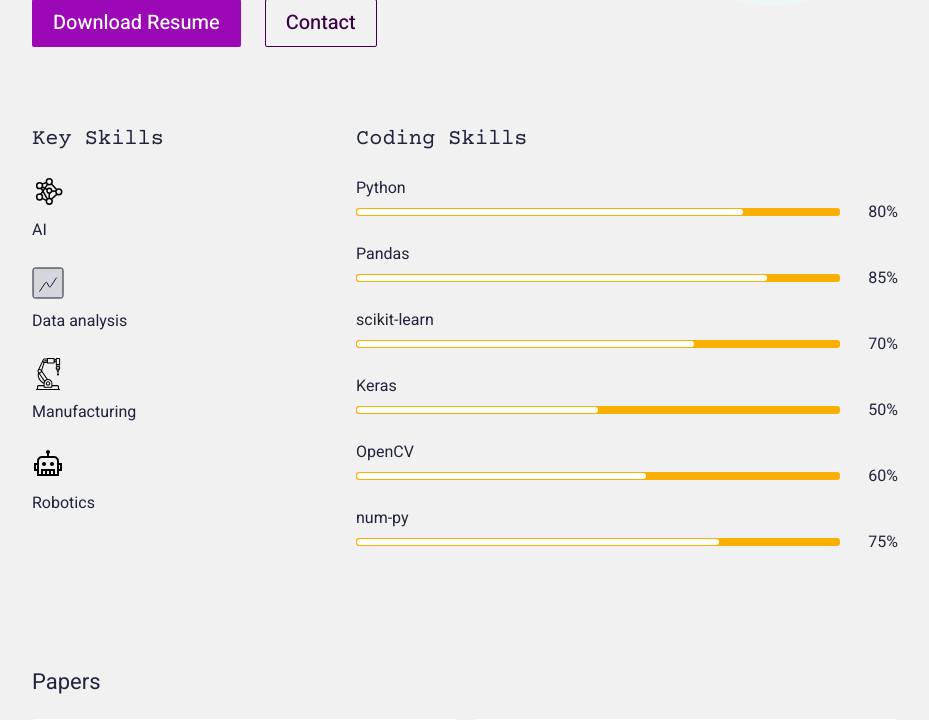
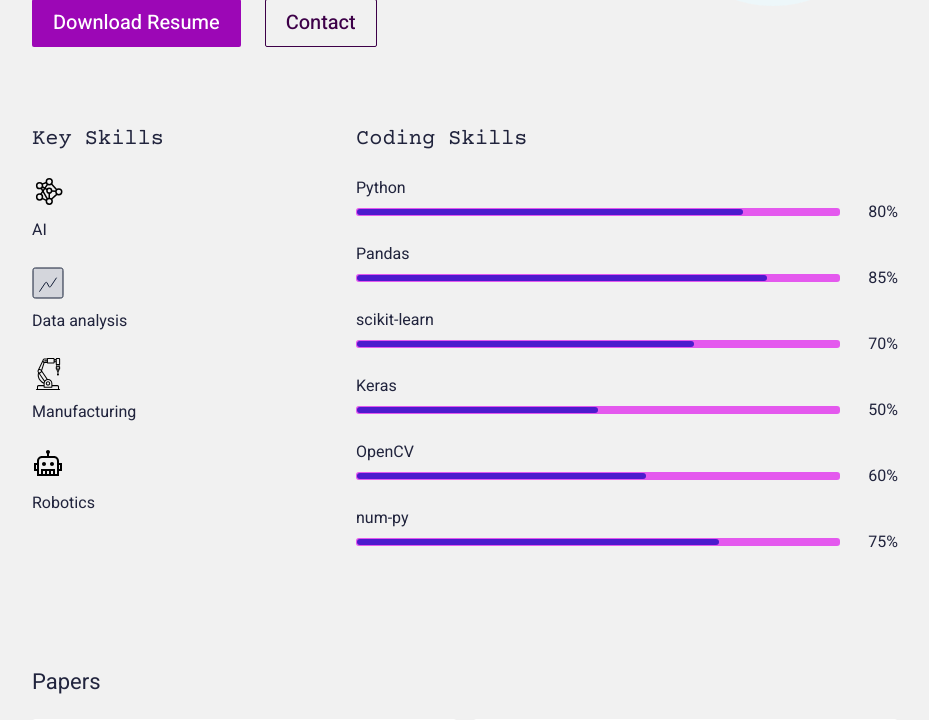
Before and after one commit to ozrenv/Webpage, a Django app: page / in a window 1280 px wide. Shown: the part 480-1200 px from the top of the page, without its empty margins (175-1104 px from the left). Run offline with Django 4.2, Linux system fonts and the light colour scheme; data comes from the database, SQL or seed files in the repository; some libraries are stand-ins or nearby versions.

Commit message:
Update progress bar.

```diff
--- a/main/templates/main/contact.html
+++ b/main/templates/main/contact.html
@@ -39,7 +39,7 @@ Start Content
       <div class="row g-4 g-md-3  align-items-center">
         <div class="col-md-6">
           <div class="bannerContent">
-            <h1 class="xlTitle pb-md-3">Contact me :)</h1>
+            <h1 class="xlTitle pb-md-3">Contact me:</h1>
           </div>
         </div>
       </div>
--- a/static/css/style.css
+++ b/static/css/style.css
@@ -316,11 +316,11 @@ a, .btn {
 .progress.progressStyle {
 	height: 8px;
 	padding: 1px;
-	background-color: var(--secondaryColor);
+	background-color: #e459ee;
 	border-radius: 3px;
 }
 .progressStyle .progress-bar {
-	background-color: #fff;
+	background-color: #4d1acd;
 	border-radius: 3px;
 }
 .progressCol + .progressCol {
```
